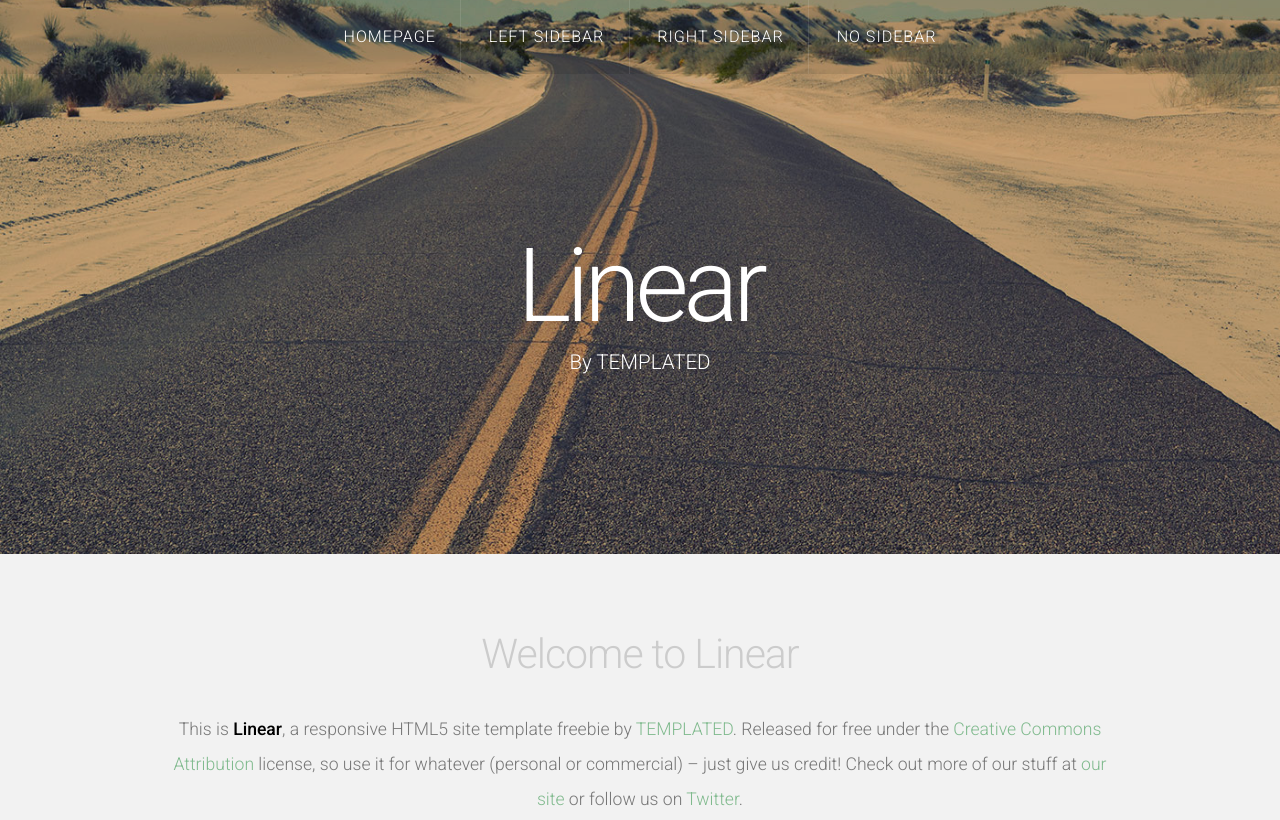
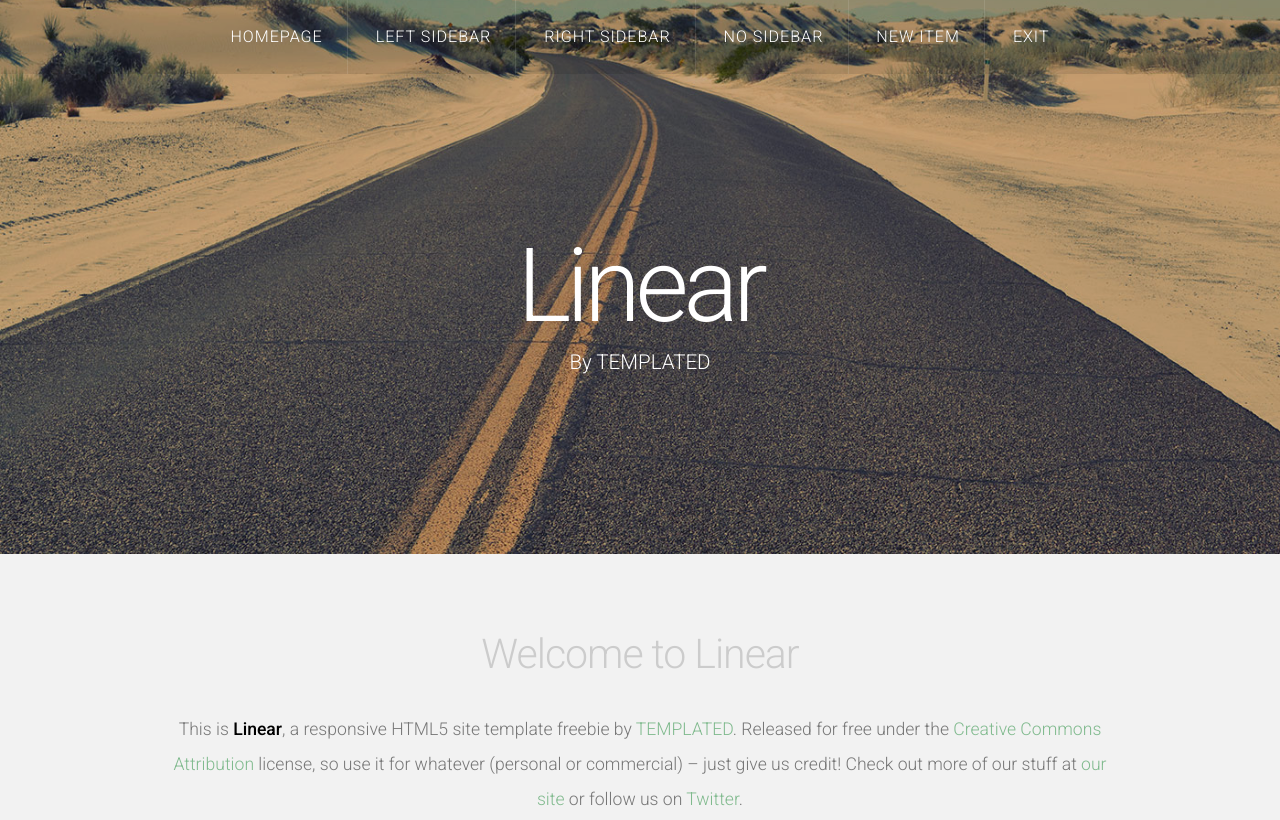
Before and after one commit to kiqueSobrino/aprende-git, a plain HTML site: page index.html in a window 1280 px wide. Shown: the top 820 px of the page. Drawn offline with nearby package versions, Linux system fonts and the light colour scheme.

Commit message:
Añadir opciones de navegación

```diff
--- a/index.html
+++ b/index.html
@@ -33,6 +33,8 @@
 						<li><a href="left-sidebar.html">Left Sidebar</a></li>
 						<li><a href="right-sidebar.html">Right Sidebar</a></li>
 						<li><a href="no-sidebar.html">No Sidebar</a></li>
+						<li><a href="no-sidebar.html">New item</a></li>
+						<li><a href="no-sidebar.html">Exit</a></li>
 					</ul>
 				</nav>
 			</div>
```
